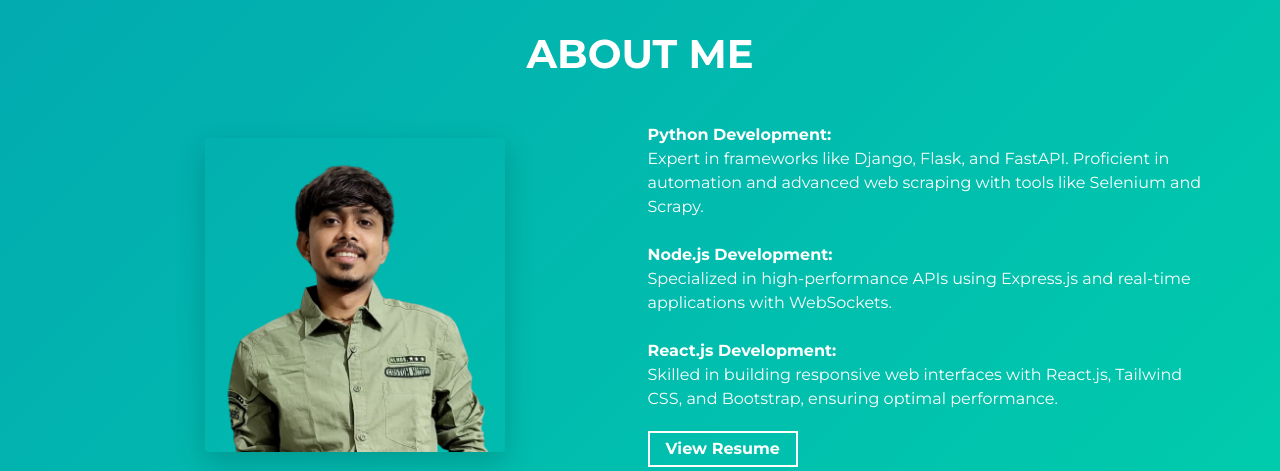
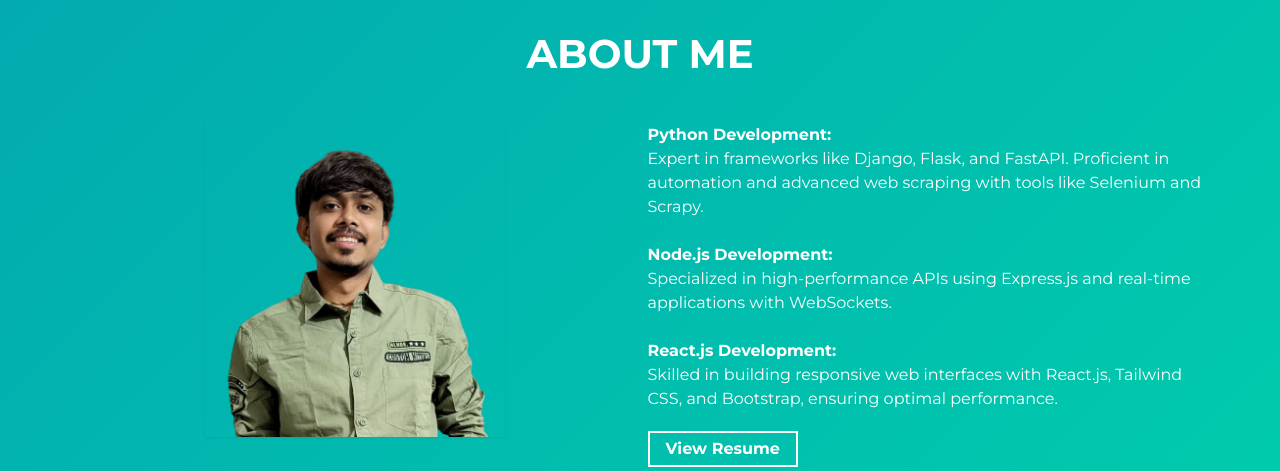
Before and after one commit to TankVivek/VivekShowcase, a website built with Parcel: page src/index.html in a window 1280 px wide. Shown: the part 820-1291 px from the top of the page. Built offline with nearby package versions, Linux system fonts and the light colour scheme.

Commit message:
Update Design

```diff
--- a/src/index.html
+++ b/src/index.html
@@ -34,10 +34,8 @@
       <h2 class="section-title load-hidden">About Me</h2>
       <div class="row about-wrapper">
         <div class="col-md-6 col-sm-12">
-          <div class="about-wrapper__image load-hidden">
-            <img alt="Profile Picture of Vivek Tank" class="img-fluid rounded shadow-lg" height="auto" width="300px"
+            <img alt="Profile Picture of Vivek Tank" class="shadow-sm" height="auto" width="300px"
               src="../src/assets/Photoroom.png" />
-          </div>
         </div>
         <div class="col-md-6 col-sm-12">
           <div class="about-wrapper__info load-hidden">
```
Also changed, not shown: 1 other file.
